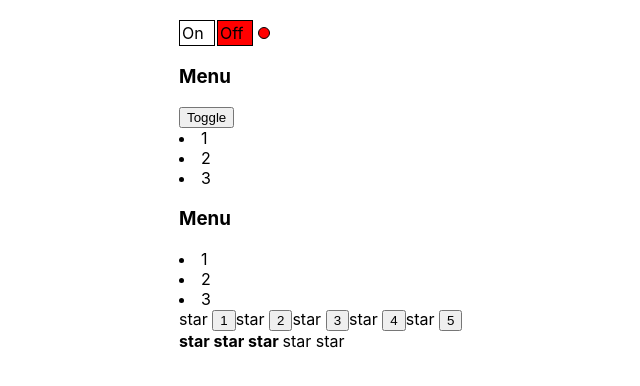
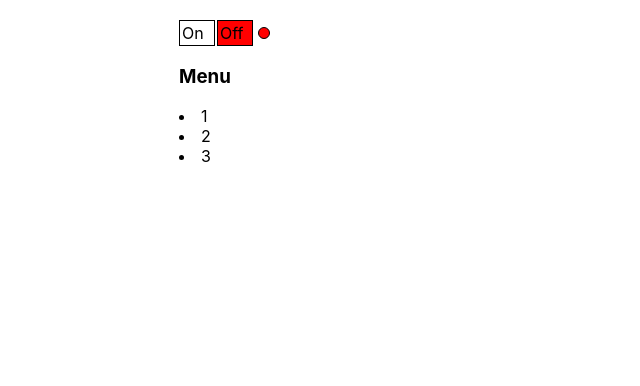
Before and after one commit to MaksLebedev/react-kabzda-kak-podrobno, a React (Create React App) app: page / in a window 1280 px wide. Shown: the top 386 px of the page, without its empty margins (161-801 px from the left). Built offline with nearby package versions, Linux system fonts and the light colour scheme.

Commit message:
add callback part 1

```diff
--- a/src/App.tsx
+++ b/src/App.tsx
@@ -1,21 +1,27 @@
 import "./App.css";
 import { PageTitle } from "./components/appTitle/PageTitle";
 import { Accordion } from "./components/accordion/Accordion";
-import { Rating } from "./components/rating/Rating";
+import { Rating, RatingValueType } from "./components/rating/Rating";
 import { OnOff } from "./components/onOff/OnOff";
 import { UncontrolledAccordion } from "./components/uncontrolledAccordion/UncontrolledAccordion";
 import { UncontrolledRating } from "./components/uncontrolledRating/UncontrolledRating";
+import { useState } from "react";
 
 function App() {
   console.log("App rendering");
+
+  let [ratingValue, setRatingValue] = useState<RatingValueType>(0);
+  let [accordionCollapsed, setAccordionCollapsed] = useState<boolean>(false);
+
   return (
     <div className="App">
       <OnOff />
-      <UncontrolledAccordion titleValue="Menu" />
-      <Accordion titleValue="Menu" collapsed={false} />
+      {/* <UncontrolledAccordion titleValue="Menu" /> */}
+      <Accordion titleValue="Menu" collapsed={accordionCollapsed} onClick={setAccordionCollapsed}/>
 
-      <UncontrolledRating />
-      <Rating value={3} />
+      {/* <UncontrolledRating /> */}
+      {/* <Rating value={ratingValue} onClick={setRatingValue}/>
+      <UncontrolledRating/> */}
 
       {/* <PageTitle title="This is APP component" />
       <PageTitle title="My friends" />
--- a/src/components/accordion/Accordion.tsx
+++ b/src/components/accordion/Accordion.tsx
@@ -1,6 +1,7 @@
 type AccordionPropsType = {
   titleValue: string;
   collapsed: boolean;
+  onClick: (collapsed: boolean) => void;
 };
 
 export function Accordion(props: AccordionPropsType) {
@@ -8,7 +9,11 @@
 
   return (
     <div>
-      <AccordionTitle title={props.titleValue} />
+      <AccordionTitle
+        title={props.titleValue}
+        onClick={props.onClick}
+        collapsed={props.collapsed}
+      />
       {!props.collapsed && <AccordionBody />}
     </div>
   );
@@ -16,12 +21,22 @@
 
 type AccordionTitlePropsType = {
   title: string;
+  onClick: (collapsed: boolean) => void;
+  collapsed: boolean;
 };
 
 function AccordionTitle(props: AccordionTitlePropsType) {
   console.log("AccordionTitle rendering");
 
-  return <h3>{props.title}</h3>;
+  return (
+    <h3
+      onClick={() => {
+        props.onClick(props.collapsed);
+      }}
+    >
+      {props.title}
+    </h3>
+  );
 }
 
 function AccordionBody() {
--- a/src/components/rating/Rating.tsx
+++ b/src/components/rating/Rating.tsx
@@ -1,7 +1,10 @@
 import { spawn } from "child_process";
+
+export type RatingValueType = 0 | 1 | 2 | 3 | 4 | 5;
 
 type RatingPropsType = {
   value: 0 | 1 | 2 | 3 | 4 | 5;
+  onClick: (value: RatingValueType) => void;
 };
 
 export function Rating(props: RatingPropsType) {
@@ -9,29 +12,31 @@
 
   return (
     <div>
-      <Star selected={props.value > 0} />
-      <Star selected={props.value > 1} />
-      <Star selected={props.value > 2} />
-      <Star selected={props.value > 3} />
-      <Star selected={props.value > 4} />
+      <Star selected={props.value > 0} onClick={props.onClick} value={1} />
+      <Star selected={props.value > 1} onClick={props.onClick} value={2} />
+      <Star selected={props.value > 2} onClick={props.onClick} value={3} />
+      <Star selected={props.value > 3} onClick={props.onClick} value={4} />
+      <Star selected={props.value > 4} onClick={props.onClick} value={5} />
     </div>
   );
 }
 
 type StarPropsType = {
   selected: boolean;
+  onClick: (value: RatingValueType) => void;
+  value: RatingValueType;
 };
 
 export function Star(props: StarPropsType) {
   console.log("Star rendering");
 
-  if (props.selected === true) {
-    return (
-      <span>
-        <b>star </b>
-      </span>
-    );
-  } else {
-    return <span>star </span>;
-  }
+  return (
+    <span
+      onClick={() => {
+        props.onClick(props.value);
+      }}
+    >
+      {props.selected ? <b>star </b> : "star "}
+    </span>
+  );
 }
--- a/src/components/uncontrolledAccordion/UncontrolledAccordion.tsx
+++ b/src/components/uncontrolledAccordion/UncontrolledAccordion.tsx
@@ -12,8 +12,11 @@
 
   return (
     <div>
-      <AccordionTitle title={props.titleValue} />
-      <button onClick={()=>{setCollapsed(!collapsed)}}>Toggle</button>
+      <AccordionTitle
+        title={props.titleValue}
+        onClick={() => setCollapsed(!collapsed)}
+      />
+      {/* <button onClick={()=>{setCollapsed(!collapsed)}}>Toggle</button> */}
       {!collapsed && <AccordionBody />}
     </div>
   );
@@ -21,12 +24,21 @@
 
 type AccordionTitlePropsType = {
   title: string;
+  onClick: () => void;
 };
 
 function AccordionTitle(props: AccordionTitlePropsType) {
   console.log("AccordionTitle rendering");
 
-  return <h3>{props.title}</h3>;
+  return (
+    <h3
+      onClick={() => {
+        props.onClick();
+      }}
+    >
+      {props.title}
+    </h3>
+  );
 }
 
 function AccordionBody() {
--- a/src/components/uncontrolledRating/UncontrolledRating.tsx
+++ b/src/components/uncontrolledRating/UncontrolledRating.tsx
@@ -12,64 +12,30 @@
 
   return (
     <div>
-      <Star selected={value > 0} />
-      <button
-        onClick={() => {
-          setValue(1);
-        }}
-      >
-        1
-      </button>
-      <Star selected={value > 1} />
-      <button
-        onClick={() => {
-          setValue(2);
-        }}
-      >
-        2
-      </button>
-      <Star selected={value > 2} />
-      <button
-        onClick={() => {
-          setValue(3);
-        }}
-      >
-        3
-      </button>
-      <Star selected={value > 3} />
-      <button
-        onClick={() => {
-          setValue(4);
-        }}
-      >
-        4
-      </button>
-      <Star selected={value > 4} />
-      <button
-        onClick={() => {
-          setValue(5);
-        }}
-      >
-        5
-      </button>
+      <Star selected={value > 0} setValue={() => setValue(1)} />
+      <Star selected={value > 1} setValue={() => setValue(2)} />
+      <Star selected={value > 2} setValue={() => setValue(3)} />
+      <Star selected={value > 3} setValue={() => setValue(4)} />
+      <Star selected={value > 4} setValue={() => setValue(5)} />
     </div>
   );
 }
 
 type StarPropsType = {
   selected: boolean;
+  setValue: () => void;
 };
 
 export function Star(props: StarPropsType) {
   console.log("Star rendering");
 
-  if (props.selected === true) {
-    return (
-      <span>
-        <b>star </b>
-      </span>
-    );
-  } else {
-    return <span>star </span>;
-  }
+  return (
+    <span
+      onClick={() => {
+        props.setValue();
+      }}
+    >
+      {props.selected ? <b>star </b> : "star"}{" "}
+    </span>
+  );
 }
```
